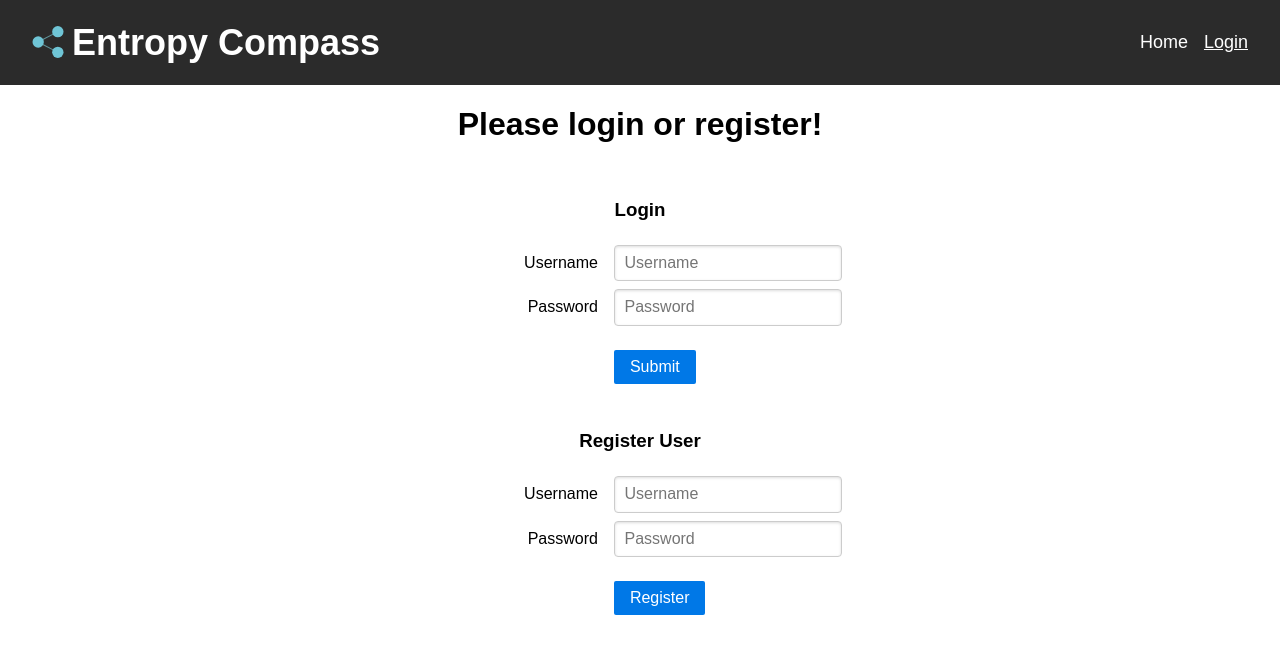
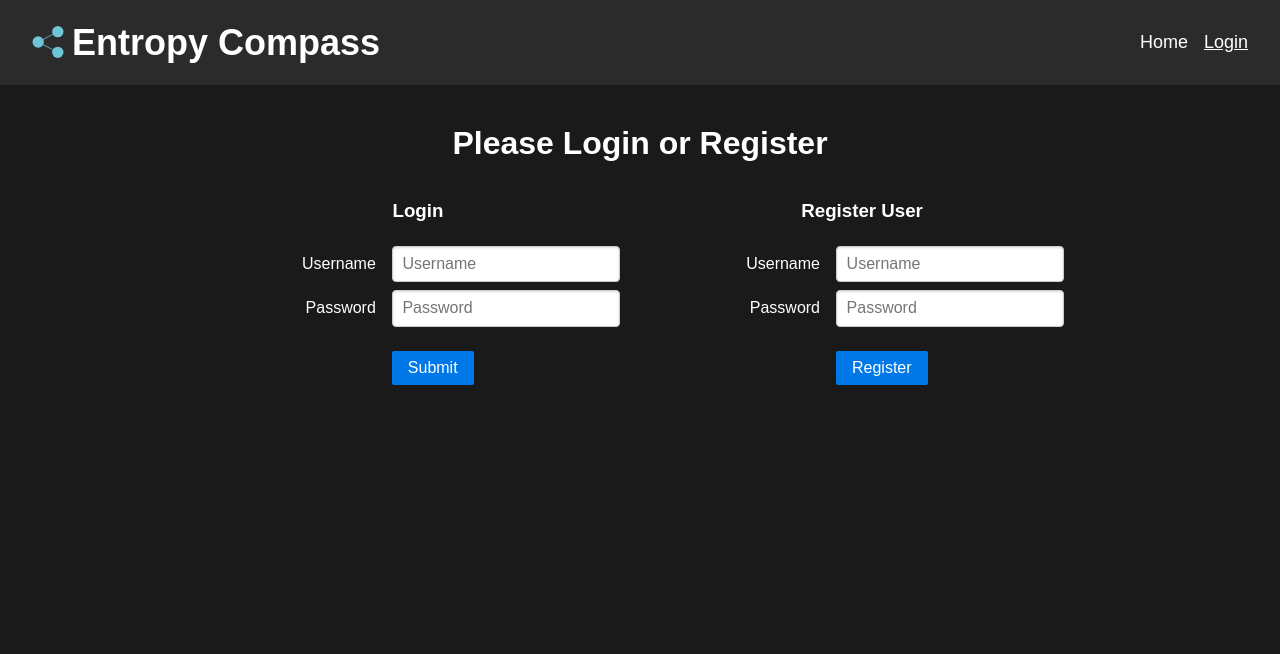
Before and after one commit to kvntang/entropy-compass, a Vue app: page /login in a window 1280 px wide. Shown: the top 654 px of the page. Built offline with nearby package versions, Linux system fonts and the light colour scheme; no server answers.

Commit message:
changed css

```diff
--- a/client/views/LoginView.vue
+++ b/client/views/LoginView.vue
@@ -4,9 +4,76 @@ import RegisterForm from "@/components/Login/RegisterForm.vue";
 </script>
 
 <template>
-  <main class="column">
-    <h1>Please login or register!</h1>
-    <LoginForm />
-    <RegisterForm />
+  <main class="main-container">
+    <h1>Please Login or Register</h1>
+    <section class="forms-section">
+      <div class="form-container">
+        <LoginForm />
+        <RegisterForm />
+      </div>
+    </section>
   </main>
 </template>
+
+<style scoped>
+.main-container {
+  display: flex;
+  flex-direction: column;
+  align-items: center;
+  justify-content: flex-start;
+  min-height: 100vh;
+  background-color: #1a1a1a;
+  color: white;
+  padding: 20px;
+}
+
+h1 {
+  text-align: center;
+  margin: 20px 0;
+}
+
+.forms-section {
+  width: 100%;
+  max-width: 900px;
+  display: flex;
+  justify-content: space-between;
+  gap: 40px;
+  flex-wrap: wrap;
+  box-sizing: border-box;
+}
+
+.form-container {
+  display: flex;
+  flex-direction: column;
+  gap: 30px;
+  width: 100%;
+}
+
+@media (min-width: 768px) {
+  .form-container {
+    flex-direction: row;
+    justify-content: center;
+    gap: 40px;
+  }
+
+  .forms-section {
+    display: flex;
+    justify-content: center;
+  }
+
+  .form {
+    flex: 1;
+    max-width: 400px;
+  }
+}
+
+@media (max-width: 480px) {
+  .forms-section {
+    padding: 10px;
+  }
+
+  h1 {
+    font-size: 1.5rem;
+  }
+}
+</style>
```
